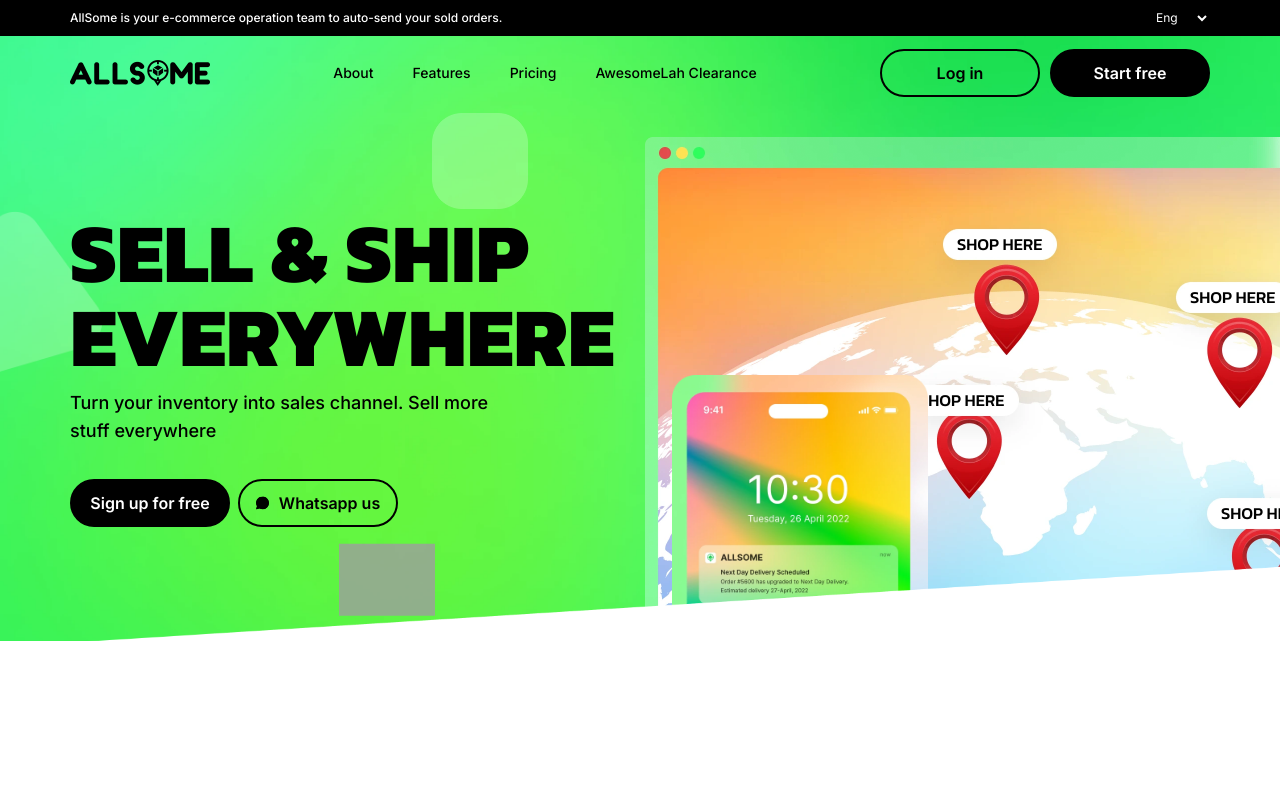
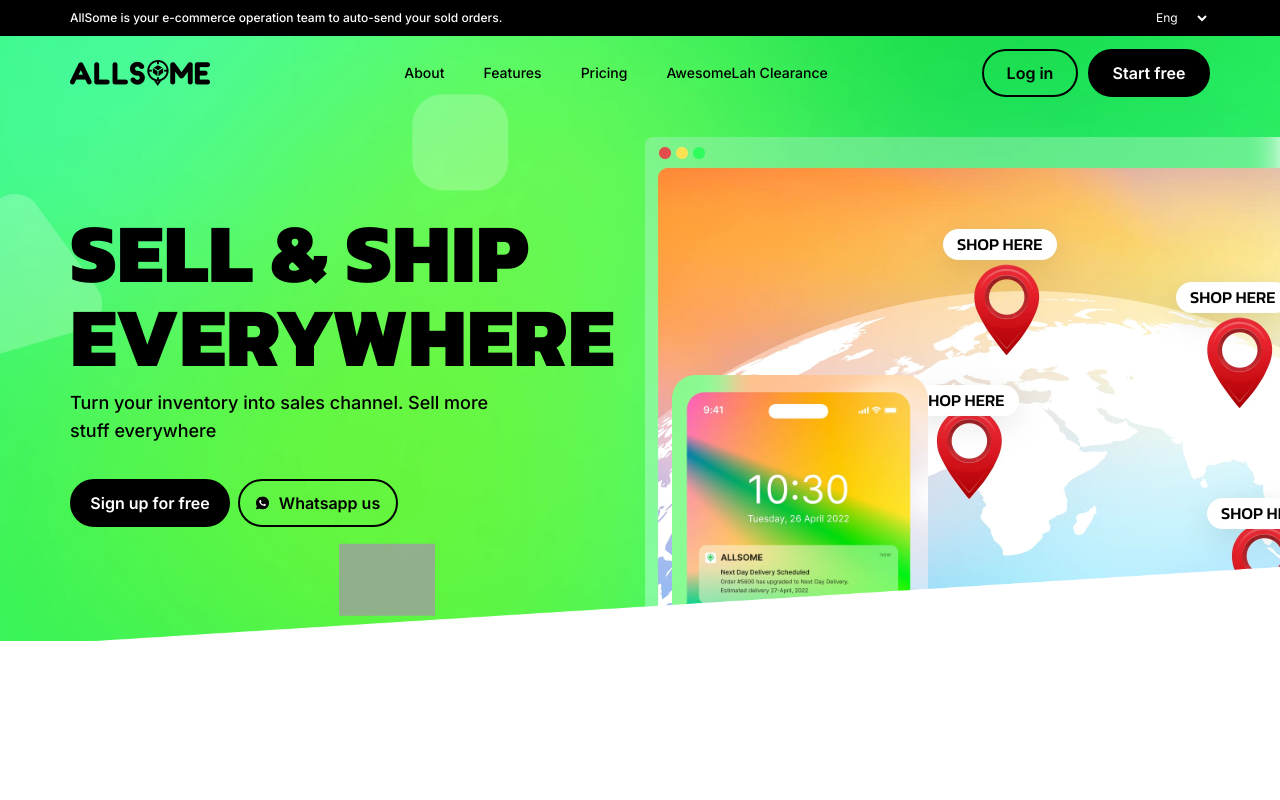
Before and after one commit to AnjaliChandaRC/allsome-next, a Next.js app: page / in a window 1280 px wide. Shown: the top 800 px of the page. Built offline with nearby package versions, Linux system fonts and the light colour scheme; grey boxes are pictures that could not be loaded.

Commit message:
updates solve

```diff
--- a/src/app/components/Hero.jsx
+++ b/src/app/components/Hero.jsx
@@ -13,15 +13,15 @@ const Hero = () => {
         <div className="container mx-auto ">
           <div className="flex flex-wrap">
             <div className="lg:w-6/12 w-full lg:py-[114px] py-10 relative">
-              <Image className='absolute xl:-left-32 left-0 floatStar max-md:top-20 xl:max-w-40 lg:max-w-32 md:max-w-24 max-w-20 opacity-80 w-full' src='/assets/images/webp/hero-ellipse-img-1.webp' width={213} height={230} alt='ellipse-img-1' />
+              <Image className='absolute xl:-left-32 left-0 e-commerce-box-icon max-md:top-20 xl:max-w-40 lg:max-w-32 md:max-w-24 max-w-20 opacity-80 w-full' src='/assets/images/webp/hero-ellipse-img-1.webp' width={213} height={230} alt='ellipse-img-1' />
               <Image className='absolute lg:right-28 md:right-20 right-12 top-4 revolve xl:max-w-24 lg:max-w-20 max-w-16 opacity-80 w-full' src='/assets/images/webp/hero-ellipse-img-2.webp' width={213} height={230} alt='ellipse-img-1' />
-              <Image className='absolute lg:right-[36%]  md:right-14 right-7 bottom-6 bounce xl:max-w-24 lg:max-w-20 max-w-16 opacity-80 w-full' src='/assets/images/webp/hero-ellipse-img-3.webp' width={213} height={230} alt='ellipse-img-1' />
+              <Image className='absolute lg:right-[36%] md:right-14 right-7 bottom-6 bounce xl:max-w-24 lg:max-w-20 max-w-16 opacity-80 w-full' src='/assets/images/webp/hero-ellipse-img-3.webp' width={213} height={230} alt='ellipse-img-1' />
               <div className="relative z-20">
                 <h1 className='uppercase lg:mb-2.5 mb-1.5 font-kanit text-black font-extrabold xl:text-custom-6xl lg:text-custom-5xl md:text-custom-4xl sm:text-custom-3xl text-custom-2xl max-w-[579px] !leading-[100%] text-start'>SELL & SHIP EVERYWHERE</h1>
                 <CustomDescription styleclass="xl:mb-[34px] lg:mb-7 md:mb-5 mb-4 max-w-[450px] lg:!text-lg !text-base" description="Turn your inventory into sales channel. Sell more stuff everywhere" />
                 <div className="flex gap-2">
                   <CustomButton styleclass='xl:!py-[14.5px] lg:!py-3 !py-2 xl:!px-[34.5px] !bg-black text-white hover:!bg-transparent hover:text-black' title='Sign up for free' />
-                  <CustomButton styleclass='xl:!py-[14.5px] lg:!py-3 !py-2 xl:!px-[25px] group' styleclassTwo='!block icon' icon={<WhatsAppLogo />} title='Whatsapp us' />
+                  <CustomButton styleclass='xl:!py-[14.5px] lg:!py-3 !py-2 xl:!px-[25px] group' styleclassTwo='!block' icon={<WhatsAppLogo />} title='Whatsapp us' />
                 </div>
               </div>
             </div>
--- a/src/app/components/common/CustomButton.jsx
+++ b/src/app/components/common/CustomButton.jsx
@@ -2,7 +2,7 @@ import React from 'react'
 
 const CustomButton = (props) => {
   return (
-    <button onClick={props.CustomOnClick} className={`${props.styleclass}  relative h-12 w-40 overflow-hidden before:absolute before:bottom-0 before:left-0 before:right-0 before:top-0 before:m-auto before:h-0 before:w-0 before:rounded-sm before:bg-white before:duration-300 before:ease-out hover:before:h-40 hover:before:w-48 lg:text-base text-sm font-semibold border-[2px] border-black text-black hover:text-black whitespace-nowrap transition-all ease-linear duration-300 rounded-[27px] lg:py-2.5 md:py-2 py-1.5 lg:px-6 md:px-5 px-4 flex justify-center items-center !leading-[150%]`}> <span className={`${props.styleclassTwo} hidden relative z-20 lg:pe-2.5 md:pe-2 pe-1.5`}> {props.icon} </span> <span className='relative z-10'>{props.title}</span>
+    <button onClick={props.CustomOnClick} className={`${props.styleclass} relative h-12 w-40 overflow-hidden before:absolute before:bottom-0 before:left-0 before:right-0 before:top-0 before:m-auto before:h-0 before:w-0 before:rounded-sm before:bg-white before:duration-300 before:ease-out hover:before:h-40 hover:before:w-56 lg:text-base text-sm font-semibold border-[2px] border-black text-black hover:text-black whitespace-nowrap transition-all ease-linear duration-300 rounded-[27px] lg:py-2.5 md:py-2 py-1.5 lg:px-6 md:px-5 px-4 flex justify-center items-center !leading-[150%]`}> <span className={`${props.styleclassTwo} hidden relative z-20 lg:pe-2.5 md:pe-2 pe-1.5`}> {props.icon} </span> <span className='relative z-10'>{props.title}</span>
     </button>
 
   )
--- a/src/app/components/common/Header.jsx
+++ b/src/app/components/common/Header.jsx
@@ -9,15 +9,15 @@ const Header = () => {
   const HEADER_LIST = [
     {
       title: "About",
-      link: "#home",
+      link: "#about",
     },
     {
       title: "Features",
-      link: "#feature",
+      link: "#features",
     },
     {
       title: "Pricing",
-      link: "#price",
+      link: "#pricing",
     },
     {
       title: "AwesomeLah Clearance",
@@ -47,15 +47,15 @@ const Header = () => {
   return (
     <div className="flex justify-between flex-col w-full">
       <div className="w-full bg-black">
-        <div className={`container flex justify-between w-full mx-auto py-[9px] items-center max-xl:px-6`}>
+        <div className={`container flex justify-between w-full mx-auto py-[9px] items-center`}>
           <CustomDescription styleclass="lg:!text-xs max-sm:pr-4 max-lg:!font-normal !text-[10px] lg:!leading-custom-2xl !text-white" description='AllSome is your e-commerce operation team to auto-send your sold orders.' />
-          <select className="bg-transparent outline-none text-xs px-2 bg-black text-white flex justify-center items-center appearance" name="Eng" id="">
-            <option className="bg-black text-white px-3" value="">Eng</option>
-            <option className="bg-black text-white px-3" value="">Hindi</option>
+          <select className="bg-transparent cursor-pointer outline-none text-xs px-2 bg-black text-white flex justify-center items-center appearance" name="Eng" id="">
+            <option className="bg-black cursor-pointer text-white px-3" value="">Eng</option>
+            <option className="bg-black cursor-pointer text-white px-3" value="">Hindi</option>
           </select>
         </div>
       </div>
-      <div className="container flex justify-between w-full mx-auto lg:pt-[13px] pt-4 items-center max-xl:px-6">
+      <div className="container flex justify-between w-full mx-auto lg:pt-[13px] pt-4 items-center">
         <button onClick={handleOpen} className={`hidden size-7 justify-center max-lg:absolute max-lg:right-5 relative z-[70] max-lg:flex flex-col overflow-hidden`}>
           <span className={`w-6 transition-all duration-300 min-h-[2px] max-h-[2px] mb-1 bg-black relative after:w-full after:h-full  after:absolute after:top-0 after:left-0 ${open ? "rotate-45 after:rotate-90 after:bg-white !bg-white" : ""}`}></span>
           <span className={`w-6 transition-all duration-300 min-h-[2px] max-h-[2px] mb-1 bg-black ${open ? "hidden" : ""}`}></span>
@@ -64,23 +64,23 @@ const Header = () => {
         <Link href="/">
           <Image className="lg:!max-w-[140px] md:max-w-32 max-w-28 xl:min-w-[140px] lg:min-w-28 w-full" src="/assets/images/webp/header-logo.webp" width={140} height={25} alt="logo" />
         </Link>
-        <div className={`flex xl:gap-[39px] items-center max-lg:px-4 relative w-full max-lg:bg-black mx-auto lg:gap-7 gap-6 !text-black lg:max-h-max max-lg:fixed max-lg:top-0 max-lg:h-full max-lg:w-full max-lg:flex-col max-lg:bg-hero-pattern max-lg:duration-300 justify-center max-lg:items-center z-[60] ${open ? "max-lg:left-0" : "max-lg:left-full"}`}>
+        <div className={`flex xl:gap-[39px] xl:pl-10 lg:pl-5 items-center max-lg:px-4 relative w-full max-lg:bg-black mx-auto lg:gap-7 gap-6 !text-black lg:max-h-max max-lg:fixed max-lg:top-0 max-lg:h-full max-lg:w-full max-lg:flex-col max-lg:bg-hero-pattern max-lg:duration-300 justify-center max-lg:items-center z-[60] ${open ? "max-lg:left-0" : "max-lg:left-full"}`}>
           {HEADER_LIST.map((item, index) => (
-            <a onClick={handleOpen} key={index} href={item.link} className="relative text-sm font-medium text-black transition-all duration-300 ease-linear group"> {item.title}
+            <a onClick={handleOpen} key={index} href={item.link} className="relative lg:text-sm text-xl font-medium text-black transition-all duration-300 ease-linear group"> {item.title}
               <span className="absolute left-0 bottom-0 w-0 h-[2px] bg-black transition-all duration-300 ease-linear group-hover:w-full"></span>
             </a>
           ))}
           <div className="lg:hidden max-lg:block">
             <div className="flex flex-col gap-2.5">
-              <CustomButton CustomOnClick={handleOpen} styleclass='lg:!py-[8.5px] !py-1.5' title='Log in' />
-              <CustomButton CustomOnClick={handleOpen} styleclass='lg:!py-[8.5px] !py-1.5 !bg-black text-white hover:!bg-transparent hover:text-black' title='Start free' />
+              <CustomButton CustomOnClick={handleOpen} styleclass='lg:!py-[8.5px] !text-lg !py-1.5' title='Log in' />
+              <CustomButton CustomOnClick={handleOpen} styleclass='lg:!py-[8.5px] !text-lg !py-1.5 !bg-black text-white hover:!bg-transparent hover:text-black' title='Start free' />
             </div>
           </div>
         </div>
         <div className="lg:block max-lg:hidden  ">
           <div className="flex gap-2.5 w-full">
-            <CustomButton CustomOnClick={handleOpen} styleclass='lg:!py-[8.5px] !py-1.5' title='Log in' />
-            <CustomButton CustomOnClick={handleOpen} styleclass='lg:!py-[8.5px] !py-1.5 !bg-black text-white hover:!bg-transparent hover:text-black' title='Start free' />
+            <CustomButton CustomOnClick={handleOpen} styleclass='lg:!py-[8.5px] !py-1.5 !px-0 max-w-24' title='Log in' />
+            <CustomButton CustomOnClick={handleOpen} styleclass='lg:!py-[8.5px] !py-1.5 max-w-[122px] !bg-black text-white hover:!bg-transparent hover:text-black' title='Start free' />
           </div>
         </div>
       </div>
--- a/src/app/globals.css
+++ b/src/app/globals.css
@@ -39,7 +39,6 @@ input::-webkit-inner-spin-button {
   margin: 0;
 }
 
-/* Firefox */
 input[type=number] {
   -moz-appearance: textfield;
 }
@@ -62,11 +61,11 @@ input[type=number] {
    animation: floatStar 3s ease infinite;
 }
 
-.floatStar {
+
 .revolve {
   animation: revolve 12s ease infinite;
 }
-}
+
 
 @keyframes revolve {
   30% {
```
Also changed, not shown: 1 other file (tests, documents, lock files or other folders).
